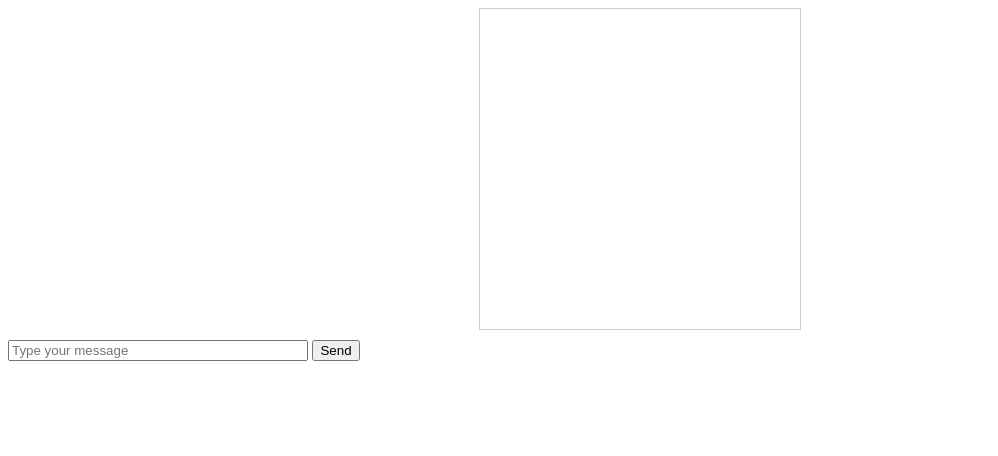
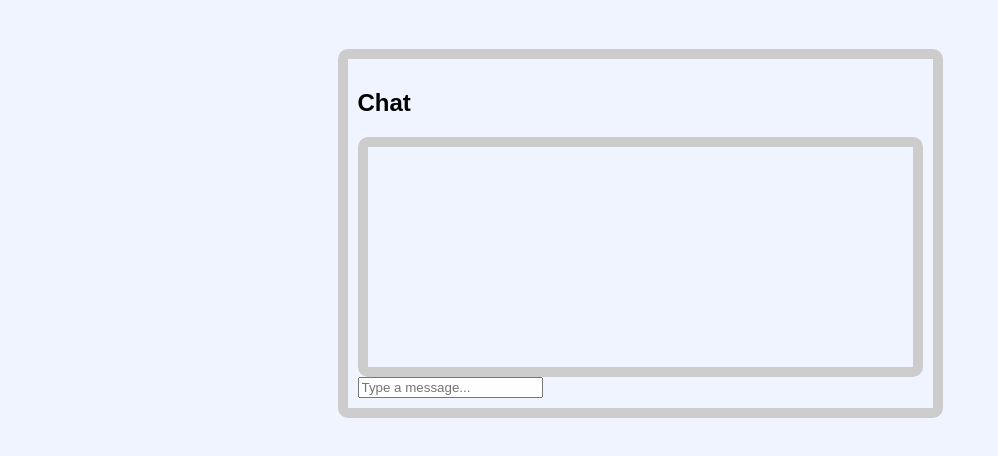
Before and after one commit to KingKilled/Bajarangbali-Problem-Solving, a plain HTML site: page chat.html in a window 1280 px wide. Shown: the whole page, without its empty margins (0-998 px from the left). Drawn offline with Linux system fonts and the light colour scheme.

Commit message:
Update chat.html

```diff
--- a/chat.html
+++ b/chat.html
@@ -1,51 +1,57 @@
-<html>
+<html lang="en">
+
 <head>
-    <title>Simple Chat</title>
+  <body BGCOLOR="#f0f4ff">
+	<meta charset="UTF-10">
+    <meta name="viewport" content="width=device-width, initial-scale=5.0">
+    <title>Chat with Ajeet</title>
     <style>
+        /* Add some basic styling for the chat interface */
         body {
             font-family: Arial, sans-serif;
+            margin: 10;
+            padding: 10;
         }
-        #chat-box {
-            width: 300px;
-            margin: 0 auto;
-            border: 1px solid #ccc;
+        .chat-box {
+            width: 565px;
+            margin: 29px auto;
+            border: 10px solid #ccc;
+            border-radius: 10px;
             padding: 10px;
+        }
+        .chat-log {
+            height: 200px;
             overflow-y: scroll;
-            height: 300px;
-        }
-        #message-input {
-            width: 300px;
-            margin: 10px 0;
+            border: 10px solid #ccc;
+            border-radius: 10px;
+            padding: 10px;
         }
     </style>
 </head>
 <body>
-    <div id="chat-box"></div>
-    <input type="text" id="message-input" placeholder="Type your message">
-    <button onclick="sendMessage()">Send</button>
+    <div class="chat-box">
+        <h2>Chat</h2>
+        <div class="chat-log" id="chat-log">
+            <!-- Chat messages will be displayed here -->
+        </div>
+        <input type="text" id="user-input" placeholder="Type a message..." onkeydown="sendMessage(event)">
+    </div>
 
     <script>
-        const chatBox = document.getElementById("chat-box");
-        const messageInput = document.getElementById("message-input");
-        const websocket = new WebSocket("https://kingkilled.github.io/Bajarangbali-Problem-Solving/index.html");
+        function sendMessage(event) {
+            if (event.key === "Enter") {
+                const userInput = document.getElementById("user-input");
+                const chatLog = document.getElementById("chat-log");
+                const message = userInput.value;
 
-        websocket.onmessage = (event) => {
-            const messageDiv = document.createElement("div");
-            messageDiv.textContent = event.data;
-            chatBox.appendChild(messageDiv);
-            chatBox.scrollTop = chatBox.scrollHeight;
-        };
+                // Display user's message in the chat log
+                chatLog.innerHTML += `<div><strong>You:</strong> ${message}</div>`;
+                userInput.value = "";
 
-        function sendMessage() {
-            const message = messageInput.value;
-            messageInput.value = "";
-
-            if (message.trim() === "10") {
-                return;
+                // servers are not working so Please send your problems on 9648021363 number or on ajeet.shukla1978@gmail.com
             }
-
-            websocket.send(message);
         }
     </script>
 </body>
 </html>
+</html>
```
